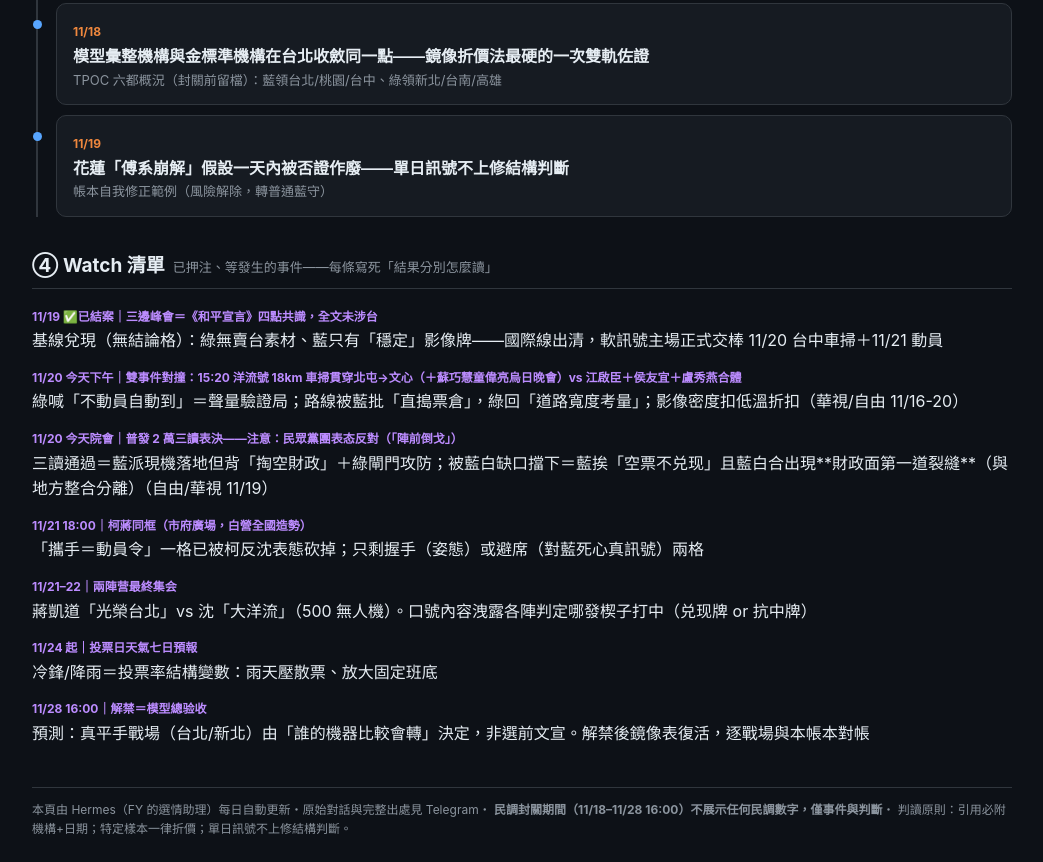
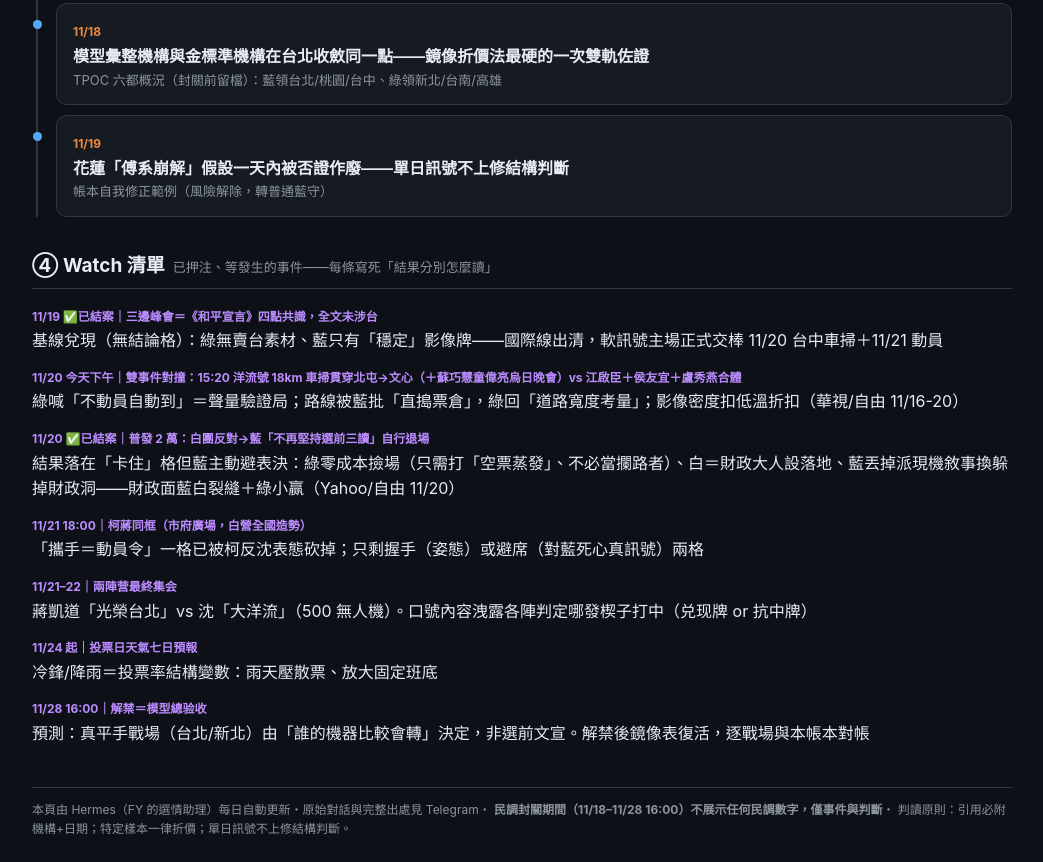
Before and after one commit to fykuo/tw-election-dash, a plain HTML site: page d-a8xqg6ornt/index.html in a window 1280 px wide. Shown: the part 2297-3159 px from the top of the page, without its empty margins (118-1161 px from the left). Drawn offline with Linux system fonts and the light colour scheme.

Commit message:
11/20 結案：普發2萬藍自行退場=財政面綠小贏

```diff
--- a/d-a8xqg6ornt/index.html
+++ b/d-a8xqg6ornt/index.html
@@ -92,8 +92,8 @@
     基線兌現（無結論格）：綠無賣台素材、藍只有「穩定」影像牌——國際線出清，軟訊號主場正式交棒 11/20 台中車掃＋11/21 動員</li>
   <li><span class="tag">11/20 今天下午｜雙事件對撞：15:20 洋流號 18km 車掃貫穿北屯→文心（＋蘇巧慧童偉亮烏日晚會）vs 江啟臣＋侯友宜＋盧秀燕合體</span><br>
     綠喊「不動員自動到」＝聲量驗證局；路線被藍批「直搗票倉」，綠回「道路寬度考量」；影像密度扣低溫折扣（華視/自由 11/16-20）</li>
-  <li><span class="tag">11/20 今天院會｜普發 2 萬三讀表決——注意：民眾黨團表态反對（「陣前倒戈」）</span><br>
-    三讀通過＝藍派現機落地但背「掏空財政」＋綠閘門攻防；被藍白缺口擋下＝藍挨「空票不兑现」且藍白合出現**財政面第一道裂縫**（與地方整合分離）（自由/華視 11/19）</li>
+  <li><span class="tag">11/20 ✅已結案｜普發 2 萬：白團反對→藍「不再堅持選前三讀」自行退場</span><br>
+    結果落在「卡住」格但藍主動避表決：綠零成本撿場（只需打「空票蒸發」、不必當攔路者）、白＝財政大人設落地、藍丟掉派現機敘事換躲掉財政洞——財政面藍白裂縫＋綠小赢（Yahoo/自由 11/20）</li>
   <li><span class="tag">11/21 18:00｜柯蔣同框（市府廣場，白營全國造勢）</span><br>
     「攜手＝動員令」一格已被柯反沈表態砍掉；只剩握手（姿態）或避席（對藍死心真訊號）兩格</li>
   <li><span class="tag">11/21–22｜兩陣营最終集会</span><br>
```
